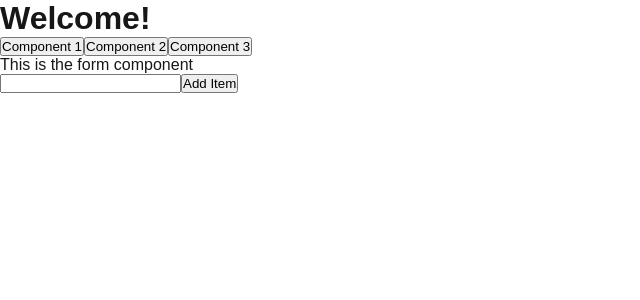
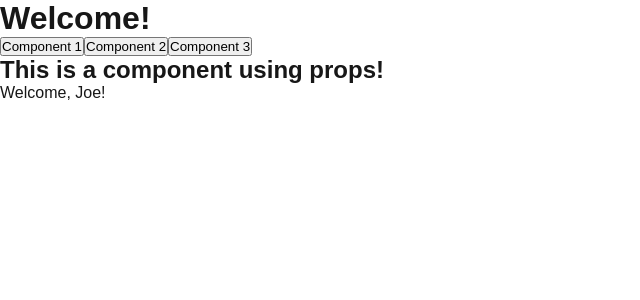
Before and after one commit to Smileyright/assignment1, a Next.js app: page / in a window 1280 px wide. Shown: the top 300 px of the page, without its empty margins (0-640 px from the left). Built offline with nearby package versions, Linux system fonts and the light colour scheme.

Commit message:
working useContext

```diff
--- a/src/app/component1.js
+++ b/src/app/component1.js
@@ -1,30 +1,11 @@
-import React, { useState, useContext } from 'react'
-import { ItemContext } from './page';
+import React, { useState } from 'react'
 
-export default function Component1() {
-
-const [inputValue, setInputValue] = useState('');
-const { setNewItem } = useContext(ItemContext)
-
-    const handleSubmit = () => {
-        setNewItem(inputValue);
-        clearInput();
-    }
-
-    const clearInput =() => {
-        setInputValue("");
-    }
-
-    const handleInputChange = (event) => {
-        setInputValue(event.target.value);
-    };
+export default function Component1(props) {
 
     return (
         <div>
-            <p>This is the form component</p>
-
-            <input value={inputValue} onChange={handleInputChange}/>
-            <button onClick={() => handleSubmit()}>Add Item</button>
+            <h2>This is a component using props!</h2>
+            <p>Welcome, {props.name}!</p>
         </div>
     );
 }
--- a/src/app/component2.js
+++ b/src/app/component2.js
@@ -1,17 +1,14 @@
 "use client"
 
-import React, { useState, useEffect } from 'react'
+import React, { useState, useEffect, useContext } from 'react'
 import { ItemContext } from './page';
 
 export default function Component2() {
 
+    const { items, setItems } = useContext(ItemContext);
+
     // const [inputValue, setInputValue] = useState('');
     const [isShown, toggleShow] = useState(true);
-    const [items, setItems] = useState([
-      { id: 1, name: 'Item 1' },
-      { id: 2, name: 'Item 2' },
-      { id: 3, name: 'Item 3' },
-    ]);
     const [itemsA, setItemsA] = useState([
       { id: 1, name: 'A'}
     ])
@@ -33,14 +30,13 @@ export default function Component2() {
     //   setInputValue(event.target.value);
     // };
 
-    const addItem = (input) => {
-      const newItem = { id: items.length + 1, name: `${input}` };
-      setItems([...items, newItem]);
-    };
-
     const removeItem = (id) => {
       setItems(items.filter((item) => item.id !== id));
     };
+
+    const updateItems = () => {
+
+    }
 
     const updateItemsA = () => {
       setItemsA(items.filter((item) => item.name.charAt(0).toLowerCase() === 'a'));
@@ -53,7 +49,7 @@ export default function Component2() {
 
     return (
         <div>
-            <p>This is the list component</p>
+            <h2>This component displays a list</h2>
             <div>
             {isShown ? (
               <ul>
@@ -78,8 +74,6 @@ export default function Component2() {
 
           </div>
 
-        <input value={inputValue} onChange={handleInputChange}/>
-        <button onClick={() => handleSubmit()}>Add Item</button>
         <input type="checkbox" onChange={renderList}></input>
 
         </div>
--- a/src/app/component3.js
+++ b/src/app/component3.js
@@ -1,10 +1,35 @@
-import React, { useState } from 'react'
+import React, { useState, useContext } from 'react'
+import { ItemContext } from './page';
 
 export default function Component3() {
 
+const [inputValue, setInputValue] = useState('');
+const { items, setItems } = useContext(ItemContext)
+
+    const handleSubmit = () => {
+        addItem(inputValue);
+        clearInput();
+    }
+
+    const addItem = (input) => {
+        const newItem = { id: items.length + 1, name: `${input}` };
+        setItems([...items, newItem]);
+      };
+
+    const clearInput =() => {
+        setInputValue("");
+    }
+
+    const handleInputChange = (event) => {
+        setInputValue(event.target.value);
+    };
+
     return (
         <div>
-            <p>This is the button component</p>
+            <h2>This component can update that list</h2>
+
+            <input value={inputValue} onChange={handleInputChange}/>
+            <button onClick={() => handleSubmit()}>Add Item</button>
         </div>
     );
 }
--- a/src/app/page.js
+++ b/src/app/page.js
@@ -8,10 +8,14 @@ import Component3 from "./component3";
 export const ItemContext = createContext();
 
   const ItemContextProvider = ({ children }) => {
-    const [newItem, setNewItem] = useState(undefined);
+    const [items, setItems] = useState([
+          { id: 1, name: 'Apples' },
+          { id: 2, name: 'Bananas' },
+          { id: 3, name: 'Oranges' },
+        ]);
 
     return (
-        <ItemContext.Provider value={{ newItem, setNewItem }}>
+        <ItemContext.Provider value={{ items, setItems }}>
             {children}
         </ItemContext.Provider>
     );
@@ -21,13 +25,12 @@ export const ItemContext = createContext();
     const [cSelect, setComponent] = useState(0);
 
     const components = {
-      0: <Component1 />,
+      0: <Component1 name="Joe"/>,
       1: <Component2 />,
       2: <Component3 />,
     };
 
     return (
-      // Wrap Home in ItemContextProvider
       <ItemContextProvider>
         <div>
           <h1>Welcome!</h1>
```
